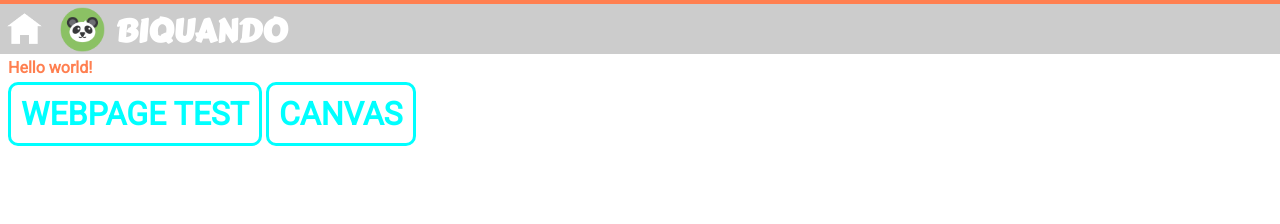
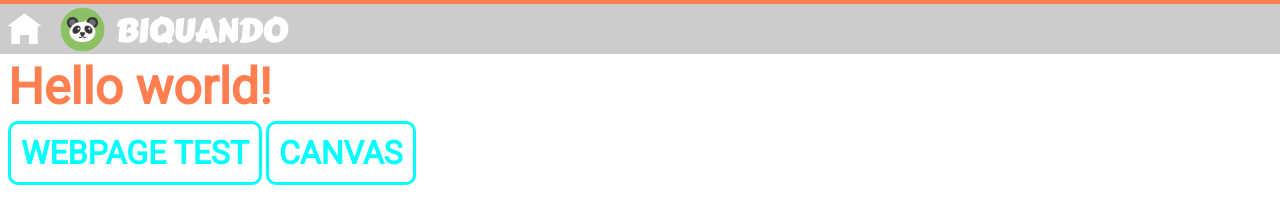
Before and after one commit to biquando/biquando.github.io, a plain HTML site: page index.html in a window 1280 px wide. Drawn offline with Linux system fonts and the light colour scheme.

Commit message:
Update indexStyle.css

```diff
--- a/styles/indexStyle.css
+++ b/styles/indexStyle.css
@@ -1,5 +1,5 @@
 #welcome-message {
-    font-family: "Roboto", sans-serif;
+    font: bold 50px "Roboto", sans-serif;
     color: coral;
 }
 
```
